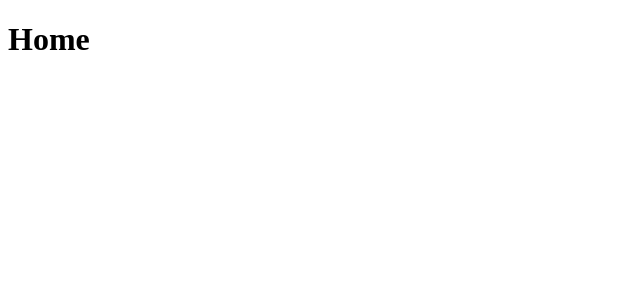
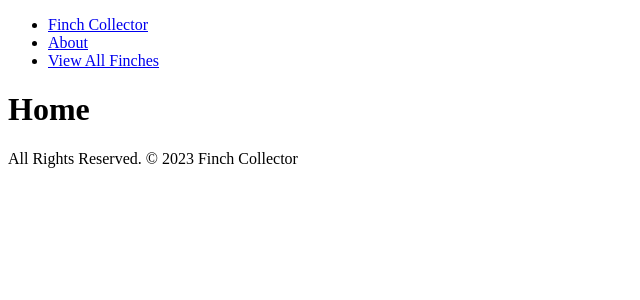
Before and after one commit to jaclynscarey/finch-collector, a Django app: page / in a window 1280 px wide. Shown: the top 300 px of the page, without its empty margins (0-640 px from the left). Run offline with Django 4.2, Linux system fonts and the light colour scheme.

Commit message:
wip: add base template and edit home and about

```diff
--- /dev/null
+++ b/main_app/templates/about.html
@@ -0,0 +1,6 @@
+{% extends 'base.html' %}
+{% block content %}
+
+<h1>About the Finch Collector</h1>
+
+{% endblock %}
--- /dev/null
+++ b/main_app/templates/base.html
@@ -0,0 +1,31 @@
+{% load static %}
+
+<!DOCTYPE html>
+<html lang="en">
+<head>
+    <meta charset="UTF-8">
+    <meta http-equiv="X-UA-Compatible" content="IE=edge">
+    <meta name="viewport" content="width=device-width, initial-scale=1.0">
+    <title>Finch Collector</title>
+</head>
+<body>
+    <header>
+        <nav>
+            <div>
+                <ul>
+                    <li><a href="{% url 'home' %}">Finch Collector</a></li>
+                    <li><a href="{% url 'about' %}">About</a></li>
+                    <li><a href="{% url 'index' %}">View All Finches</a></li>
+                </ul>
+            </div>
+        </nav>
+    </header>
+    <main>
+        {% block content %}
+        {% endblock %}
+    </main>
+    <footer>
+        <div>All Rights Reserved. &copy; 2023 Finch Collector</div>
+    </footer>
+</body>
+</html>
--- a/main_app/templates/home.html
+++ b/main_app/templates/home.html
@@ -1,12 +1,6 @@
-<!DOCTYPE html>
-<html lang="en">
-<head>
-    <meta charset="UTF-8">
-    <meta http-equiv="X-UA-Compatible" content="IE=edge">
-    <meta name="viewport" content="width=device-width, initial-scale=1.0">
-    <title>Finch Collector</title>
-</head>
-<body>
+{% extends 'base.html' %}
+{% block content%}
+
     <h1>Home</h1>
-</body>
-</html>
+
+{% endblock %}
```
